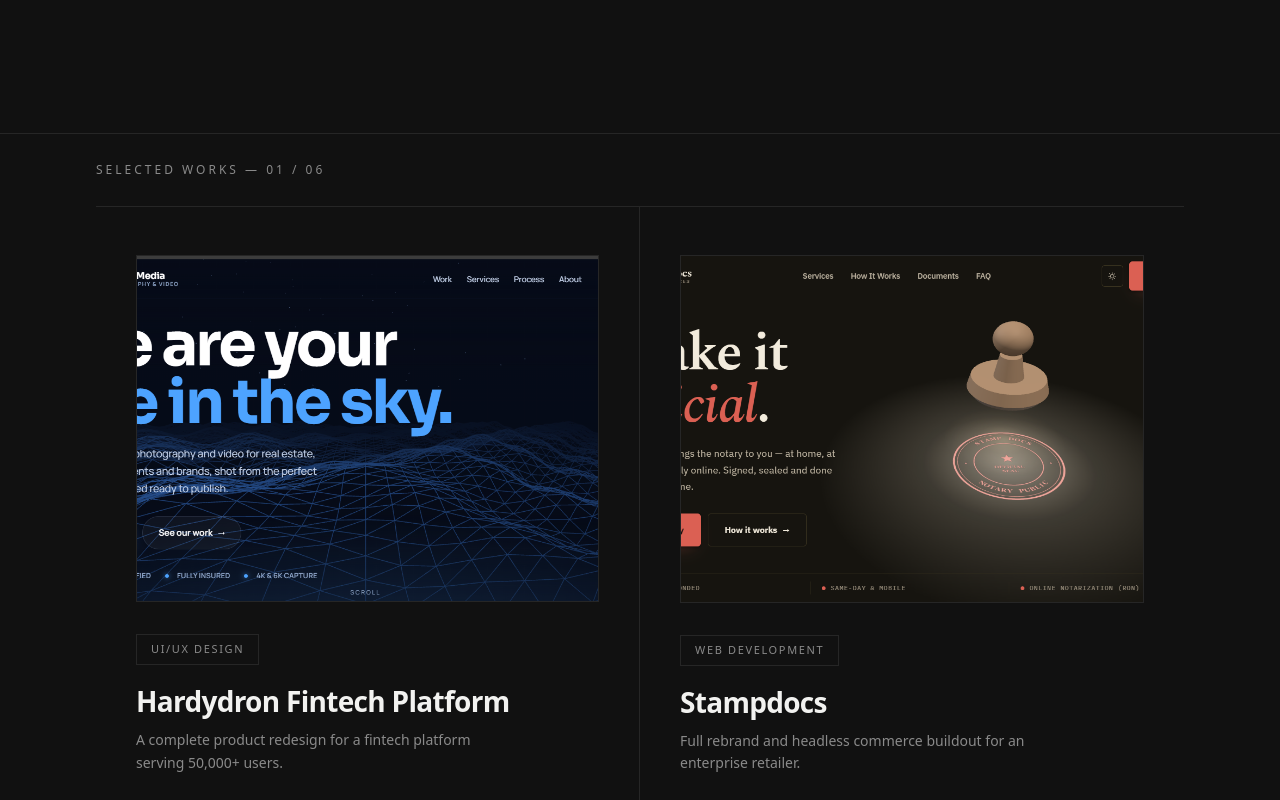
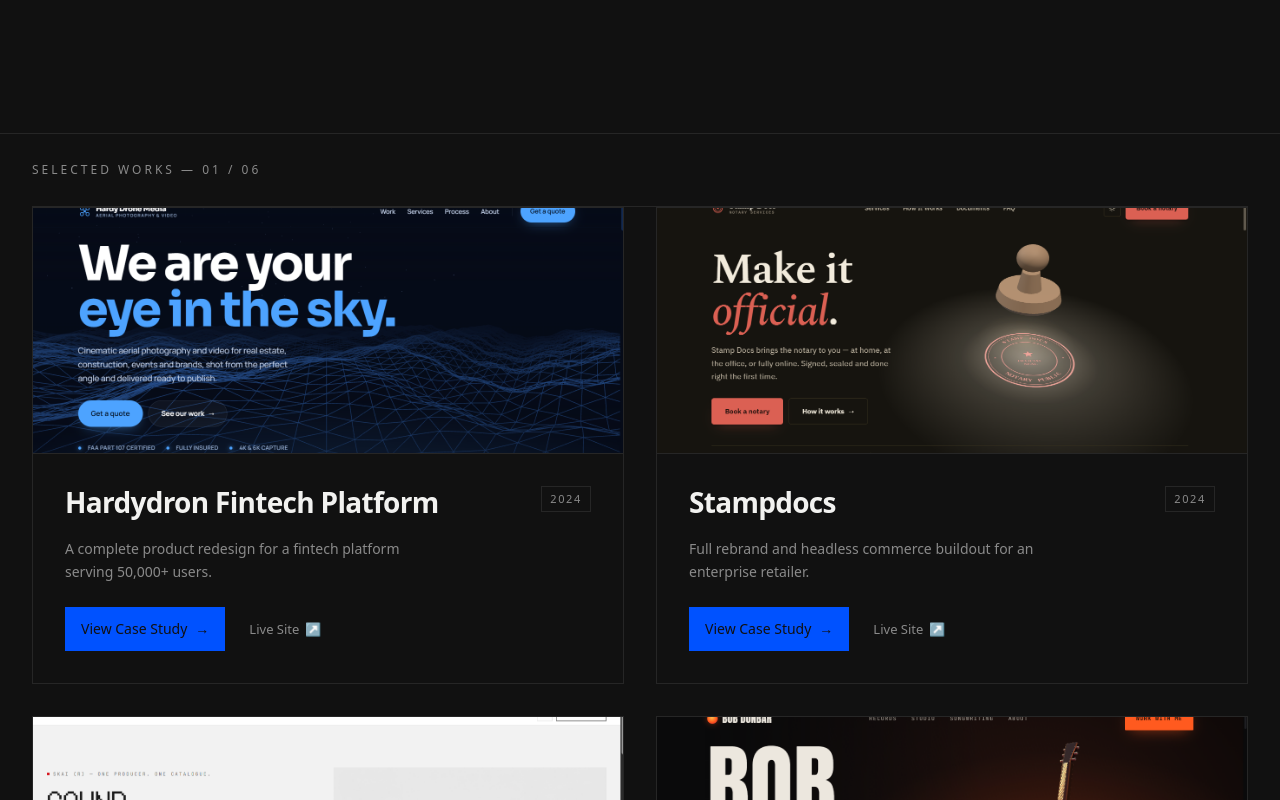
Before and after one commit to emmz3230/JE-creative, a Next.js app: page / in a window 1280 px wide. Shown: the part 700-1500 px from the top of the page. Built offline with nearby package versions, Linux system fonts and the light colour scheme.

Commit message:
feat: enhance Portfolio component layout and add project year display

```diff
--- a/components/Portfolio.tsx
+++ b/components/Portfolio.tsx
@@ -6,19 +6,17 @@ import Image from "next/image";
 export default function Portfolio() {
   return (
     <section id="works">
-      <div className="mx-auto max-w-6xl px-8">
+      <div className="mx-auto max-w-7xl px-6 md:px-8">
         <div className="border-b border-line py-7 text-xs uppercase tracking-[0.25em] text-muted">
           Selected Works — 01 / 0{projects.length}
         </div>
-        <div className="grid grid-cols-1 md:grid-cols-2">
+        <div className="grid grid-cols-1 gap-8 md:grid-cols-2">
           {projects.map((project, i) => (
             <article
               key={project.slug}
-              className={`group border-b border-line px-6 pb-16 pt-12 md:px-10 ${
-                i === 0 ? "md:border-r md:border-line" : ""
-              }`}
+              className="group overflow-hidden border border-line"
             >
-              <div className="relative mb-8 aspect-[4/3] overflow-hidden border border-line transition-transform duration-500 group-hover:scale-[1.02]  ">
+              <div className="relative aspect-[2.4/1] overflow-hidden border-b border-line">
                 <Image
                   src={project.image}
                   alt={project.name}
@@ -26,20 +24,23 @@ export default function Portfolio() {
                   className="object-cover transition-transform duration-500 group-hover:scale-[1.02]"
                 />
               </div>
-              <span className="mb-5 inline-block border border-line px-3.5 py-1.5 text-[11px] uppercase tracking-[0.15em] text-muted">
-                {project.tag}
-              </span>
-              <h3 className="mb-3 font-head text-2xl font-bold tracking-tight md:text-[28px]">
+
+              <div className="p-8">
+                <div className="mb-5 flex items-start justify-between gap-4">
+                  <h3 className="font-head text-2xl font-bold tracking-tight md:text-[28px]">
                     {project.name}
                   </h3>
+                  <span className="shrink-0 border border-line px-2 py-1 text-[11px] uppercase tracking-[0.15em] text-muted">
+                    {project.year}
+                  </span>
+                </div>
                 <p className="mb-6 max-w-sm text-sm leading-relaxed text-muted">
                   {project.summary}
                 </p>
-                            {/* Links row */}
                 <div className="flex items-center gap-6">
                   <Link
                     href={`/work/${project.slug}`}
-                  className="inline-flex items-center gap-2 font-head text-sm font-medium text-accent hover:underline"
+                    className="inline-flex items-center gap-2 bg-accent px-4 py-3 font-head text-sm font-medium text-charcoal hover:brightness-110"
                   >
                     View Case Study <span aria-hidden>→</span>
                   </Link>
@@ -55,8 +56,7 @@ export default function Portfolio() {
                     </a>
                   )}
                 </div>
-
-
+              </div>
             </article>
           ))}
         </div>
```
Lines whose indentation alone changed are shown as unchanged.
